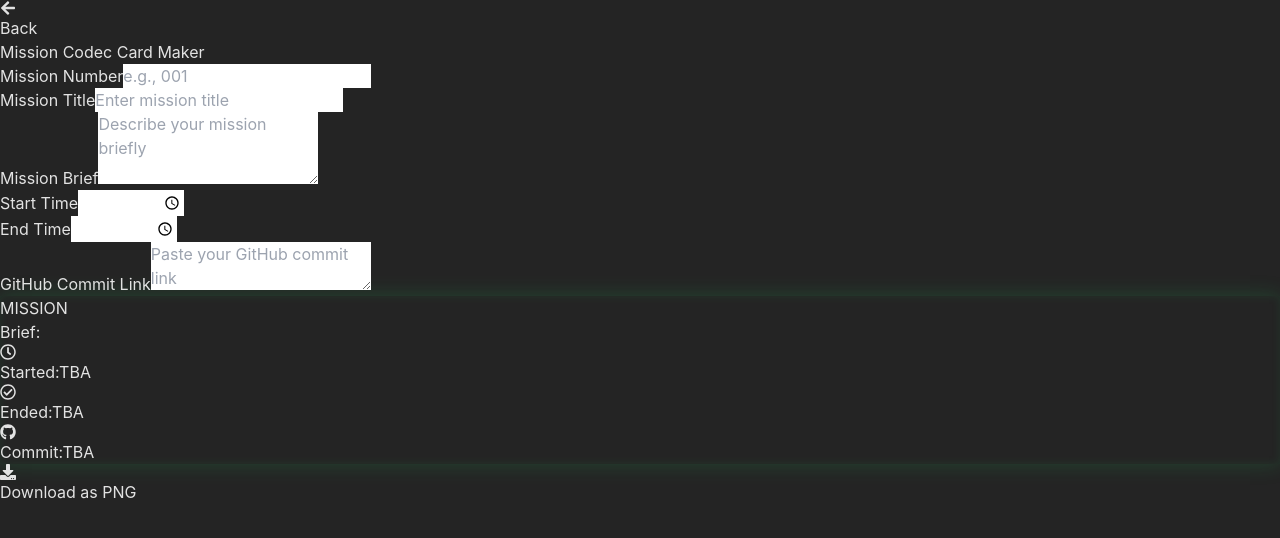
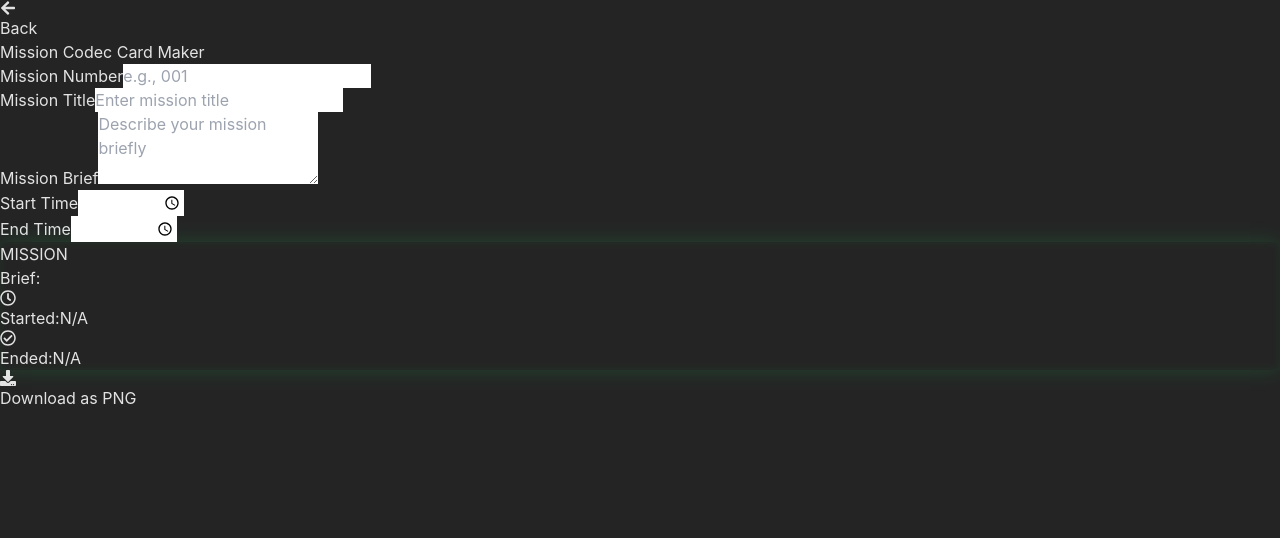
Before and after one commit to whoElseButUmar/u-tiliverse, a React (Vite) app: page / in a window 1280 px wide. Both pictures are taken after a click on the element 640 px from the left and 1400 px from the top of the page. Shown: the top 538 px of the page. Built offline with nearby package versions, Linux system fonts and the light colour scheme.

Commit message:
refactor mission app

```diff
--- a/src/apps/MissionCodec/components/MissionCard.tsx
+++ b/src/apps/MissionCodec/components/MissionCard.tsx
@@ -3,7 +3,6 @@ import { motion } from "framer-motion";
 import * as htmlToImage from "html-to-image";
 import { FaRegClock } from "@react-icons/all-files/fa/FaRegClock";
 import { FaRegCheckCircle } from "@react-icons/all-files/fa/FaRegCheckCircle";
-import { FaGithub } from "@react-icons/all-files/fa/FaGithub";
 import { FaDownload } from "@react-icons/all-files/fa/FaDownload";
 
 interface MissionCardProps {
@@ -12,7 +11,6 @@ interface MissionCardProps {
   brief: string;
   startTime: string;
   endTime: string;
-  commitLink: string;
 }
 
 export const MissionCard: React.FC<MissionCardProps> = ({
@@ -21,7 +19,6 @@ export const MissionCard: React.FC<MissionCardProps> = ({
   brief,
   startTime,
   endTime,
-  commitLink,
 }) => {
   const cardRef = useRef<HTMLDivElement>(null);
 
@@ -86,7 +83,7 @@ export const MissionCard: React.FC<MissionCardProps> = ({
             transition={{ delay: 0.4 }}
           >
             <h4 className="text-green-400 font-bold">Brief:</h4>
-            <p className="text-white text-base break-all font-mono whitespace-pre-wrap">
+            <p className="text-white min-h-40 text-base break-all font-mono whitespace-pre-wrap">
               {brief}
             </p>
           </motion.div>
@@ -102,12 +99,6 @@ export const MissionCard: React.FC<MissionCardProps> = ({
             icon={<FaRegCheckCircle />}
             label="Ended:"
             value={endTime}
-          />
-          <InfoItem
-            icon={<FaGithub />}
-            label="Commit:"
-            value={commitLink}
-            isLink
           />
         </motion.div>
       </motion.div>
@@ -128,26 +119,16 @@ const InfoItem: React.FC<{
   icon: React.ReactNode;
   label: string;
   value: string;
-  isLink?: boolean;
-}> = ({ icon, label, value, isLink = false }) => (
-  <div className="flex items-center gap-3 h-9">
-    <span className="text-green-400">{icon}</span>
-    <div className="flex items-center gap-1">
-      <span className="text-white font-bold">{label}</span>
-      {isLink ? (
-        <a
-          href={value}
-          className="text-blue-400 underline break-all font-mono bg-slate-900 px-2 py-1 rounded-md hover:text-blue-300 transition-colors duration-300"
-          target="_blank"
-          rel="noopener noreferrer"
-        >
-          {value || "TBA"}
-        </a>
-      ) : (
-        <span className="bg-slate-900 px-2 py-1 font-mono rounded-md">
-          {value || "TBA"}
-        </span>
-      )}
+}> = ({ icon, label, value = false }) => (
+  <div className="flex items-start gap-3 ">
+    <div className="flex items-start gap-2">
+      <span className="text-white flex items-center gap-2 font-bold">
+        <span className="text-green-400">{icon}</span>
+        {label}
+      </span>
+      <span className="bg-slate-900 px-2 py-1 font-mono rounded-md">
+        {value || "N/A"}
+      </span>
     </div>
   </div>
 );
--- a/src/apps/MissionCodec/components/MissionForm.tsx
+++ b/src/apps/MissionCodec/components/MissionForm.tsx
@@ -8,7 +8,6 @@ interface MissionFormProps {
     brief: string;
     startTime: string;
     endTime: string;
-    commitLink: string;
   };
   handleInputChange: (
     e: React.ChangeEvent<HTMLInputElement | HTMLTextAreaElement>
@@ -56,7 +55,7 @@ export const MissionForm: React.FC<MissionFormProps> = ({
           >
             {getLabelText(key)}
           </motion.label>
-          {key === "brief" || key === "commitLink" ? (
+          {key === "brief" ? (
             <textarea
               id={key}
               className="w-full p-3 border border-slate-600 rounded-md bg-slate-700 text-white placeholder-slate-400 focus:outline-none focus:ring-2 focus:ring-green-400 focus:border-transparent transition-all duration-300"
@@ -90,7 +89,6 @@ const getPlaceholder = (key: string): string => {
     brief: "Describe your mission briefly",
     startTime: "HH:MM",
     endTime: "HH:MM",
-    commitLink: "Paste your GitHub commit link",
   };
   return placeholders[key] || key.charAt(0).toUpperCase() + key.slice(1);
 };
@@ -102,7 +100,6 @@ const getLabelText = (key: string): string => {
     brief: "Mission Brief",
     startTime: "Start Time",
     endTime: "End Time",
-    commitLink: "GitHub Commit Link",
   };
   return labels[key] || key.charAt(0).toUpperCase() + key.slice(1);
 };
--- a/src/apps/MissionCodec/hooks/useMissionForm.ts
+++ b/src/apps/MissionCodec/hooks/useMissionForm.ts
@@ -6,7 +6,6 @@ interface MissionFormData {
   brief: string;
   startTime: string;
   endTime: string;
-  commitLink: string;
 }
 
 export const useMissionForm = () => {
@@ -16,7 +15,6 @@ export const useMissionForm = () => {
     brief: "",
     startTime: "",
     endTime: "",
-    commitLink: "",
   });
 
   const handleInputChange = (
```
